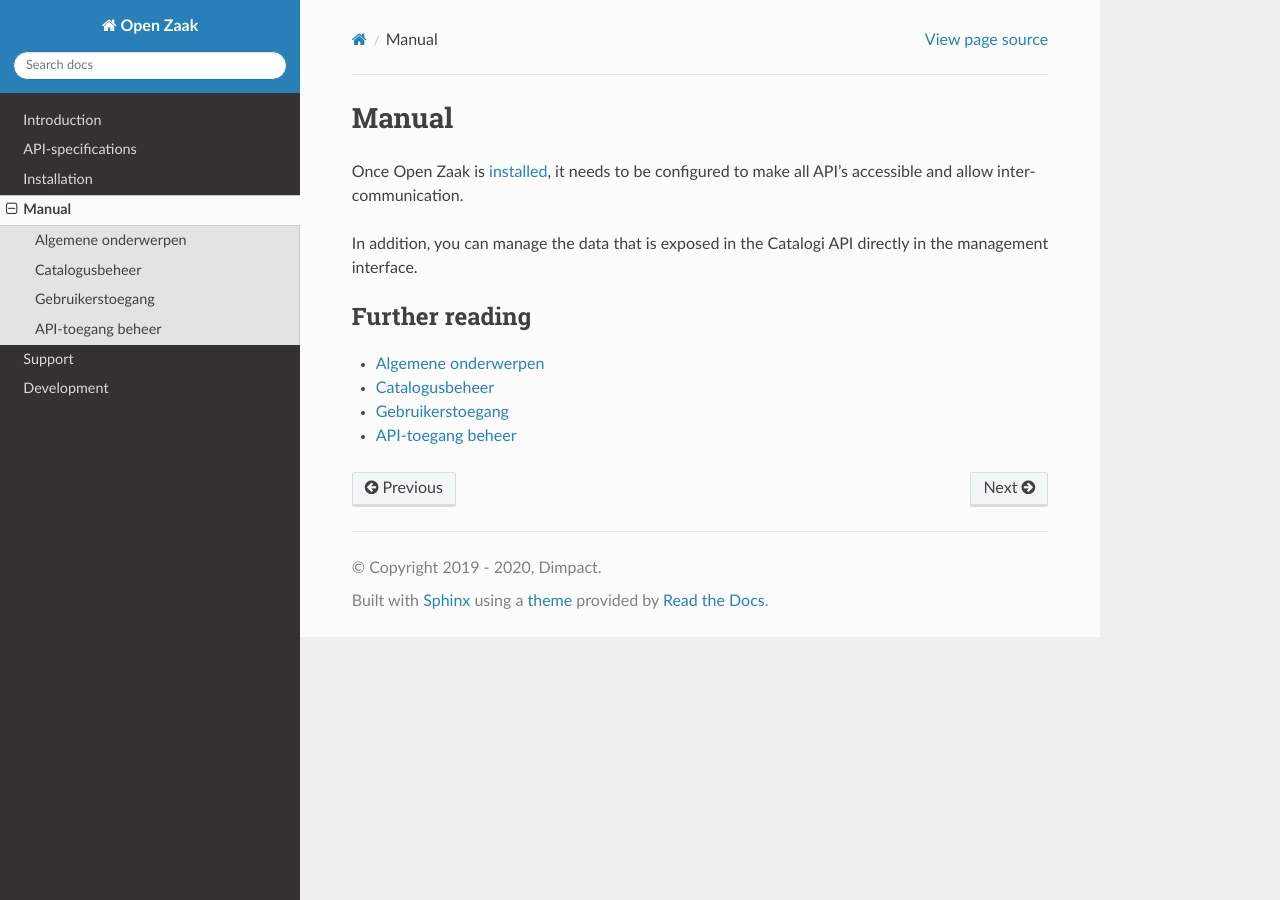
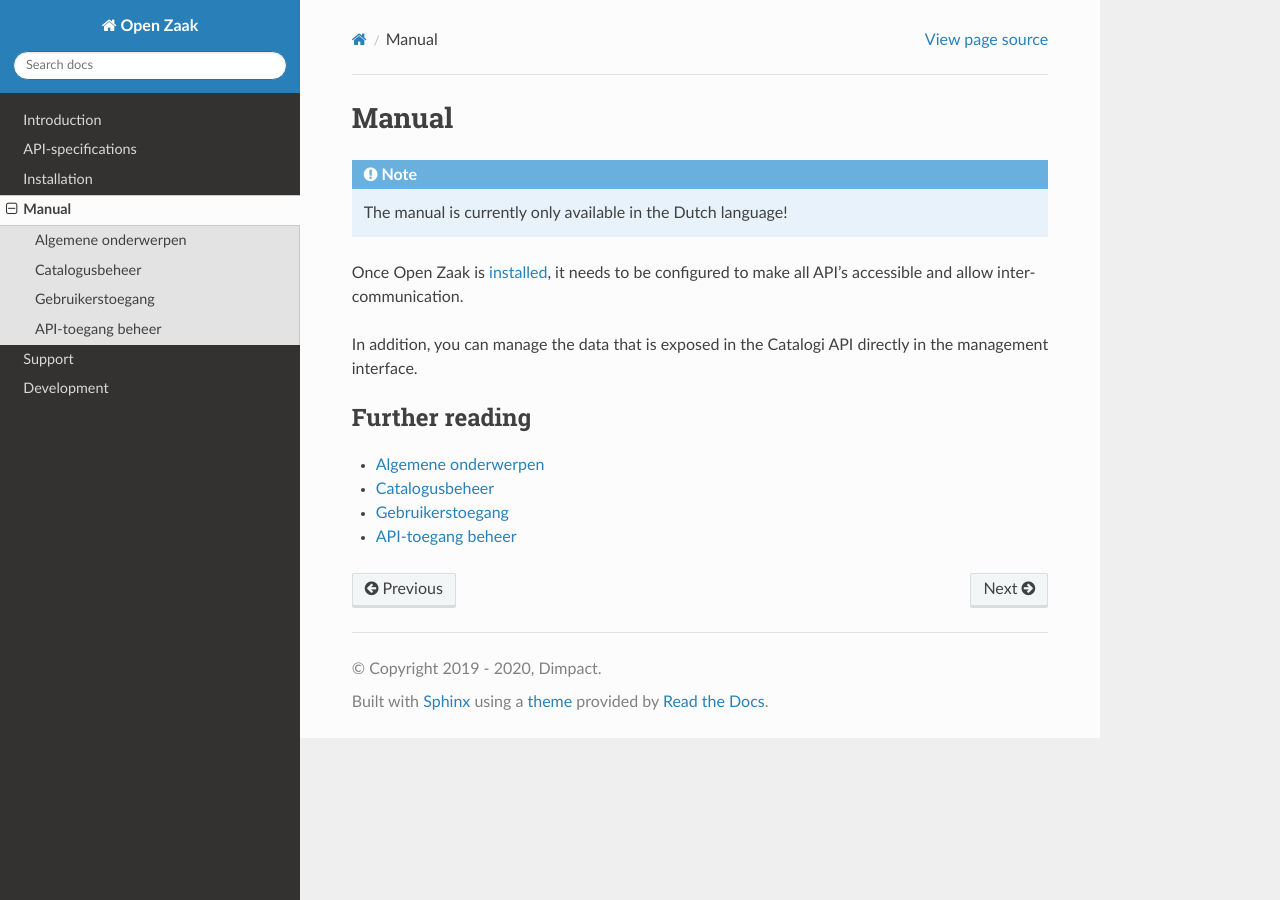
Before and after one commit to open-zaak/open-zaak, a Sphinx documentation site: the page built from docs/manual/index.rst, in a window 1280 px wide. Built offline with Sphinx 7.4.7 and the Read the Docs theme 2.0.0, drawn with Linux system fonts in a browser that asks for light colours; pages that are not in the unit, such as notebooks, are missing from menus.

Commit message:
:pencil: Added a warning that the manual is in Dutch.

```diff
--- a/docs/manual/index.rst
+++ b/docs/manual/index.rst
@@ -2,6 +2,9 @@
 
 Manual
 ======
+
+.. note::
+    The manual is currently only available in the Dutch language!
 
 Once Open Zaak is :ref:`installed<installation_index>`, it needs to be
 configured to make all API's accessible and allow inter-communication.
```
